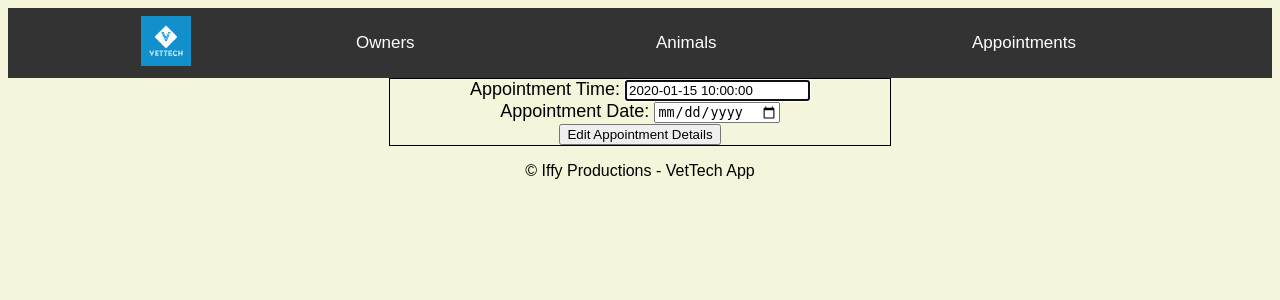
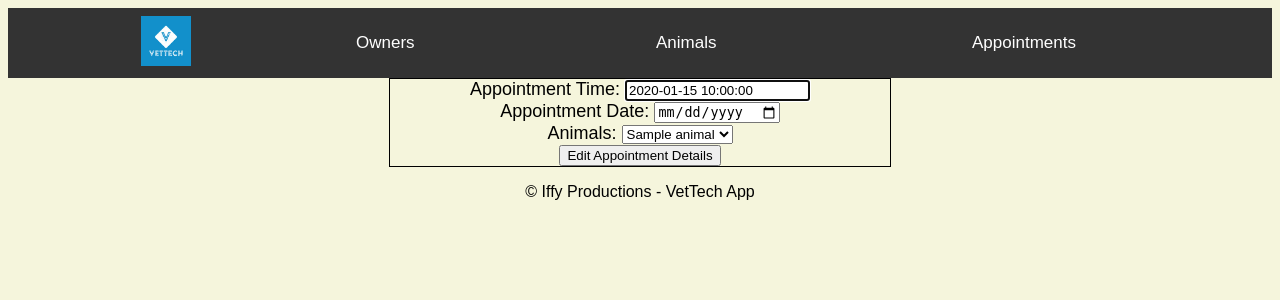
Before and after one commit to Iain-Forbes/Vet_Project, a Flask app: page /appointments/1/edit in a window 1280 px wide. Shown: the top 300 px of the page. Run offline with Flask 2, Linux system fonts and the light colour scheme; a database or web service that is not in the repository returns one stand-in record (values such as "Sample title"); some libraries are stand-ins or nearby versions.

Commit message:
Made some further update changes

```diff
--- a/controllers/appointment_controller.py
+++ b/controllers/appointment_controller.py
@@ -26,7 +26,6 @@ def new_appointment():
 #Show Appointments
 @appointments_blueprint.route("/appointments/<id>")
 def show_appointments(id):
-    owner_appointment = appointment_repository.all_appointments(id)
     appointment = appointment_repository.select(id)
     return render_template("appointments/show.html", appointment=appointment)
 
@@ -56,7 +55,7 @@ def edit_appointment(id):
 def update_appointment(id):
     appointment_time = request.form["appointment_time"]
     appointment_date = request.form["appointment_date"]
-    animal = animal_repository.select(id)
+    animal = animal_repository.select(request.form["animal_id"])
     appointment = Appointment(
         appointment_time,
         appointment_date,
--- a/repositories/animal_repository.py
+++ b/repositories/animal_repository.py
@@ -31,18 +31,17 @@ def select_all():
     return animals
 
 def select(id):
-    sql ="SELECT * FROM animals where id = %s"
+    sql ="SELECT * FROM animals WHERE id = %s"
     values = [id]
     result = run_sql(sql, values)[0]
-
+    owner =  owner_repository.select(result["owner_id"])
 
     if result is not None:
-        owner = owner_repository.select(result["owner_id"])
         animal =  Animal(
         result["name"],
-        result ["date_of_birth"],
-        result ["animal_type"],
-        result ["treatment_notes"],
+        result["date_of_birth"],
+        result["animal_type"],
+        result["treatment_notes"],
         owner,
         result["id"])
     return animal
--- a/repositories/appointment_repository.py
+++ b/repositories/appointment_repository.py
@@ -58,12 +58,12 @@ def update(appointment):
         appointment.id]
     run_sql(sql, vaules)
 
-def all_appointments(id):
-    owner_appointment = []
-    sql = "SELECT owners.* FROM owners INNER JOIN appointments ON appointments.owner_id = owners.id WHERE appointments.owner_id = %s"
-    values = [id]
-    results = run_sql(sql, values)
-    for result in results:
-        owner = Owner(result["name"], result["address"])
-        owner_appointment.append(owner)
-    return owner_appointment
+# def all_appointments(id):
+#     owner_appointment = []
+#     sql = "SELECT animals.* FROM animals INNER JOIN appointments ON appointments.animal_id = animals.id WHERE appointments.animal_id = %s"
+#     values = [id]
+#     results = run_sql(sql, values)
+#     for result in results:
+#         owner = Owner(result["name"], result["address"])
+#         owner_appointment.append(owner)
+#     return owner_appointment
--- a/repositories/owner_repository.py
+++ b/repositories/owner_repository.py
@@ -23,7 +23,7 @@ def select_all():
     return owners
 
 def select(id):
-    sql ="SELECT * FROM owners where id = %s"
+    sql ="SELECT * FROM owners WHERE id = %s"
     values = [id]
     result = run_sql(sql, values)[0]
 
--- a/templates/appointments/edit.html
+++ b/templates/appointments/edit.html
@@ -14,8 +14,17 @@
     <input type="date" id="appointment_date" name="appointment_date" value="{{ appointment.appointment_date }}" required autofocus>
   </div>
 
+  <div>
+    <label for="animal">Animals:</label>
+    <select name="animal_id" id="animal">
+       <option value="{{ appointment.animal.id  }}" {% if appointment.animal.id == appointment.animal.id %}
+        selected {% endif %}>
+        {{ appointment.animal.name }}
+      </option>
+  </select>
+</div>
+
     <button type="submit">Edit Appointment Details</button>
-  </div>
 
 
 
--- a/templates/index.html
+++ b/templates/index.html
@@ -7,7 +7,7 @@ Welcome to the VetTech Dashboard - For all your Vetting needs.
 <img src="{{url_for('static', filename='logo.png')}}" alt="logo" width="100" height="100">
 <br>
 <p>Current Registered Owners:<a href="{{'/owners'}}">{{owners|length}}</a></p>
-<p>Current Registered Pets: <a href="{{'/owners'}}">{{animals|length}} </a></p>
-<p>Upcoming Appointments: <a href="{{'/owners'}}">{{appointments|length}}</a></p>
+<p>Current Registered Pets: <a href="{{'/animals'}}">{{animals|length}} </a></p>
+<p>Upcoming Appointments: <a href="{{'/appointments'}}">{{appointments|length}}</a></p>
 </section>
 {% endblock %}
```
